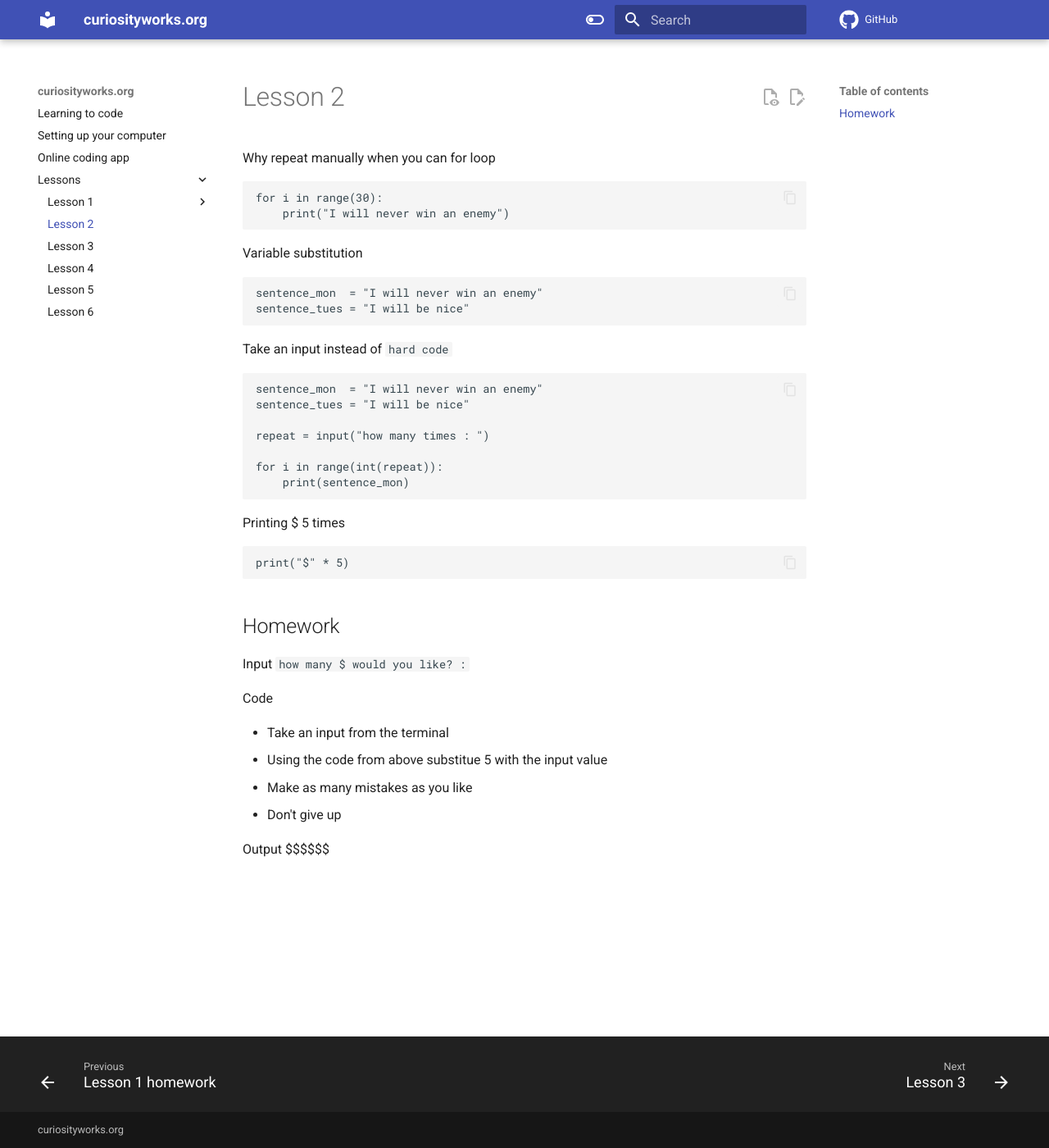
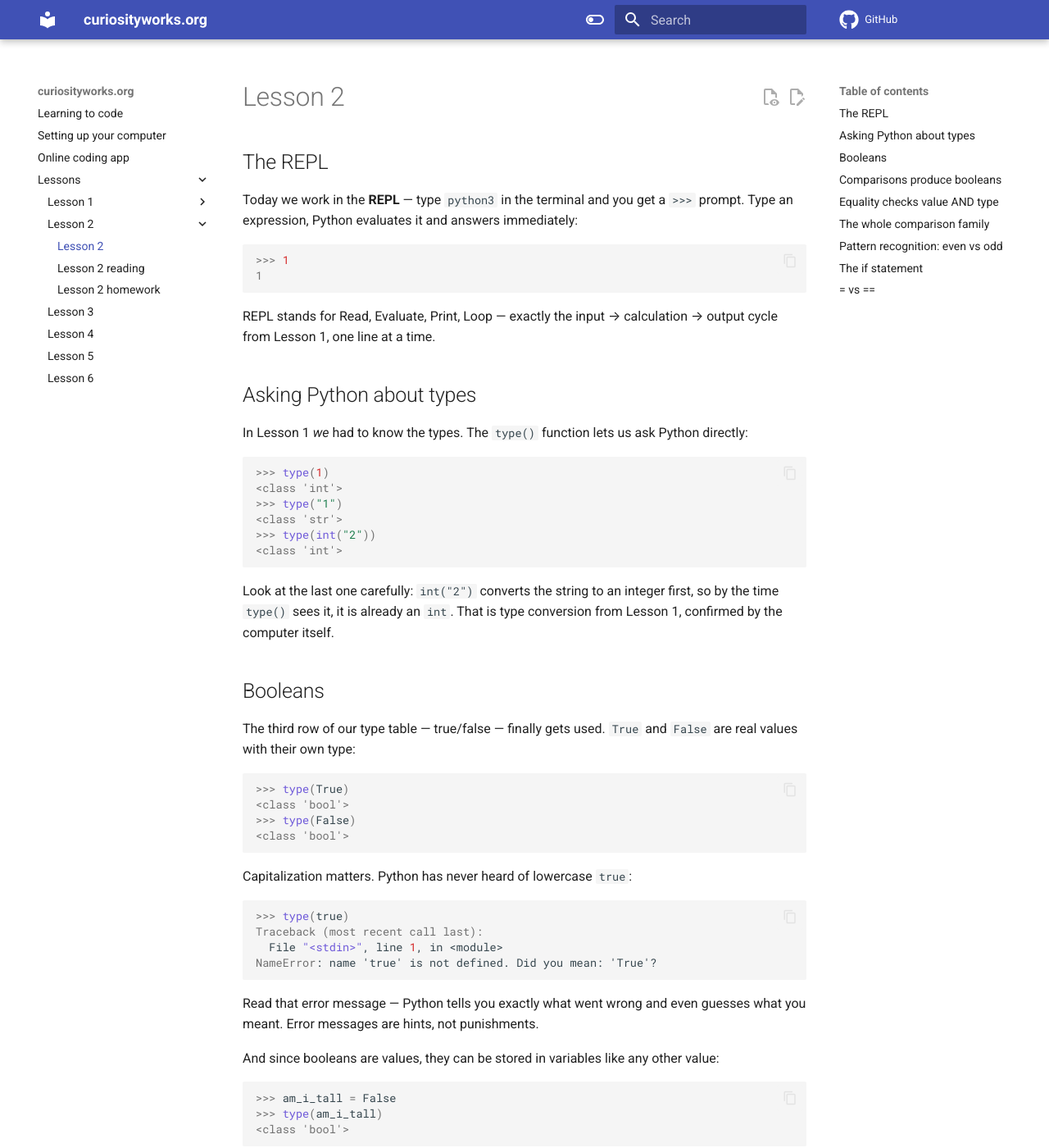
Before and after one commit to curiosinauts/site, an MkDocs documentation site: the page built from docs/lessons/lesson2.md, in a window 1280 px wide and 1400 px high. Shown: the whole window at 82% size. Built offline with MkDocs 1.6.1 and Material for MkDocs 9.7.7, drawn with Linux system fonts in a browser that asks for light colours; comment, search, counter and statistics services are not loaded; some of the changed text lies outside the part shown.

Commit message:
updating lesson 2

````diff
--- a/docs/lessons/lesson2.md
+++ b/docs/lessons/lesson2.md
@@ -1,44 +1,209 @@
 # Lesson 2
 
-Why repeat manually when you can for loop
-```
-for i in range(30):
-    print("I will never win an enemy")
+## The REPL
+
+Today we work in the **REPL** — type `python3` in the terminal and you get a `>>>` prompt. Type an expression, Python evaluates it and answers immediately:
+
+```pycon
+>>> 1
+1
 ```
 
-Variable substitution
-```
-sentence_mon  = "I will never win an enemy"
-sentence_tues = "I will be nice"
+REPL stands for Read, Evaluate, Print, Loop — exactly the input → calculation → output cycle from Lesson 1, one line at a time.
+
+## Asking Python about types
+
+In Lesson 1 *we* had to know the types. The `type()` function lets us ask Python directly:
+
+```pycon
+>>> type(1)
+<class 'int'>
+>>> type("1")
+<class 'str'>
+>>> type(int("2"))
+<class 'int'>
 ```
 
-Take an input instead of `hard code`
-```
-sentence_mon  = "I will never win an enemy"
-sentence_tues = "I will be nice"
+Look at the last one carefully: `int("2")` converts the string to an integer first, so by the time `type()` sees it, it is already an `int`. That is type conversion from Lesson 1, confirmed by the computer itself.
 
-repeat = input("how many times : ")
+## Booleans
 
-for i in range(int(repeat)):
-    print(sentence_mon)
+The third row of our type table — true/false — finally gets used. `True` and `False` are real values with their own type:
+
+```pycon
+>>> type(True)
+<class 'bool'>
+>>> type(False)
+<class 'bool'>
 ```
 
-Printing $ 5 times
-```
-print("$" * 5)
+Capitalization matters. Python has never heard of lowercase `true`:
+
+```pycon
+>>> type(true)
+Traceback (most recent call last):
+  File "<stdin>", line 1, in <module>
+NameError: name 'true' is not defined. Did you mean: 'True'?
 ```
 
-## Homework
+Read that error message — Python tells you exactly what went wrong and even guesses what you meant. Error messages are hints, not punishments.
 
-Input
-`how many $ would you like? :`
+And since booleans are values, they can be stored in variables like any other value:
 
-Code
+```pycon
+>>> am_i_tall = False
+>>> type(am_i_tall)
+<class 'bool'>
+```
 
-* Take an input from the terminal
-* Using the code from above substitue 5 with the input value
-* Make as many mistakes as you like
-* Don't give up
+One fun aside — even `type` itself has a type:
 
-Output
-$$$$$$
+```pycon
+>>> type(type)
+<class 'type'>
+```
+
+## Comparisons produce booleans
+
+Where do `True` and `False` actually come from? From **comparisons**. You have written inequalities like `70 > 65` in algebra all year — the difference is that Python *evaluates* them down to a boolean:
+
+```pycon
+>>> 70 > 65
+True
+```
+
+And because a comparison produces a value, you can store the result in a variable:
+
+```pycon
+>>> scott_height = 65
+>>> is_someone_tall = 70 > scott_height
+>>> is_someone_tall
+True
+```
+
+The right side runs first: Python looks up `scott_height`, evaluates `70 > 65` to `True`, and assigns that to `is_someone_tall`. You can add parentheses to make the order visible — same result:
+
+```pycon
+>>> is_someone_tall = (70 > scott_height)
+>>> is_someone_tall
+True
+```
+
+## Equality checks value AND type
+
+`==` asks "are these equal?" Here is where types sneak in again:
+
+```pycon
+>>> "10" == 10
+False
+>>> 10 == 10
+True
+```
+
+The string `"10"` and the integer `10` are *not* equal — they are different types, just like `"2" + "2"` was not math. But convert one side and they can agree:
+
+```pycon
+>>> "10" == str(10)
+True
+>>> int("10") == 10
+True
+```
+
+## The whole comparison family
+
+```pycon
+>>> 10 != 10
+False
+>>> 10 != 9
+True
+>>> 9 < 10
+True
+>>> 10 > 9
+True
+>>> 10 >= 10
+True
+>>> 10 >= 9
+True
+>>> 9 <= 10
+True
+```
+
+| Operator | Question it asks         |
+|----------|--------------------------|
+| `==`     | equal?                   |
+| `!=`     | not equal?               |
+| `<`      | less than?               |
+| `>`      | greater than?            |
+| `<=`     | less than or equal?      |
+| `>=`     | greater than or equal?   |
+
+## Pattern recognition: even vs odd
+
+Scientists and programmers work the same way: run an experiment, look at the results, spot the pattern. Here is the experiment — `%` (remainder, from the Lesson 1 reading) combined with `==` (from today). Watch the answers as the number goes up by one each time:
+
+```pycon
+>>> 7 % 2 == 0
+False
+>>> 8 % 2 == 0
+True
+>>> 9 % 2 == 0
+False
+>>> 10 % 2 == 0
+True
+>>> 11 % 2 == 0
+False
+>>> 12 % 2 == 0
+True
+```
+
+False, True, False, True, False, True... alternating perfectly. Which numbers got `True`? 8, 10, 12 — the **even** numbers.
+
+Why does this work? Divide any number by 2: even numbers leave remainder `0`, odd numbers leave remainder `1`. So `number % 2 == 0` is a single expression that asks: **"is this number even?"**
+
+That is the real skill of programming — we turned a human question ("is it even?") into an expression the computer can answer with a boolean. Spot a pattern, capture it as an expression, and the computer can now check *any* number, instantly.
+
+## The `if` statement
+
+So `number % 2 == 0` answers the question — but the program should *do something* with the answer. That is what the `if` statement is for. It takes a boolean and picks which code to run.
+
+Exit the REPL (type `exit()`) and put this in a file. The anatomy first:
+
+```python
+# if bool
+#    code
+#    code
+# else:
+#    code
+#    code
+```
+
+If the boolean is `True`, the code under `if` runs. Otherwise, the code under `else` runs. Exactly one of the two branches happens — never both, never neither. Now with our even/odd expression as the boolean:
+
+```python
+number = int(input("pick a number? "))
+
+if number % 2 == 0:
+    print("even")
+else:
+    print("odd")
+```
+
+Notice the indentation: the indented lines *belong to* their branch. That is how Python knows which code is inside the `if` and which is inside the `else`.
+
+Follow the whole pipeline — every piece is something you already know: `input()` reads a string, `int()` converts it, `%` computes the remainder, `==` turns it into a boolean, and `if` uses the boolean to choose. Five small ideas, one working program that answers a question about *any* number you give it.
+
+One warning before you write your own conditions...
+
+## `=` vs `==`
+
+One equals sign **stores**, two equals signs **ask**. Mix them up and Python complains:
+
+```pycon
+>>> 9 = 10
+  File "<stdin>", line 1
+    9 = 10
+    ^
+SyntaxError: cannot assign to literal here. Maybe you meant '==' instead of '='?
+```
+
+`9 = 10` tries to store the value `10` into... the number `9`, which makes no sense — `9` is not a variable. Once again Python's error message guesses exactly what you meant. This is the single most common typo in all of programming; now you know how to spot it.
--- a/mkdocs.yml
+++ b/mkdocs.yml
@@ -13,7 +13,10 @@ nav:
       - 'lessons/lesson1.md'
       - 'Lesson 1 reading': 'lessons/lesson1_reading.md'
       - 'Lesson 1 homework': 'lessons/lesson1_homework.md'
-    - 'lessons/lesson2.md'
+    - 'Lesson 2':
+      - 'lessons/lesson2.md'
+      - 'Lesson 2 reading': 'lessons/lesson2_reading.md'
+      - 'Lesson 2 homework': 'lessons/lesson2_homework.md'
     - 'lessons/lesson3.md'
     - 'lessons/lesson4.md'
     - 'lessons/lesson5.md'
````
Also changed, not shown: docs/lessons/lesson2_homework.md (added, +51 -0 lines), docs/lessons/lesson2_reading.md (added, +89 -0 lines).
